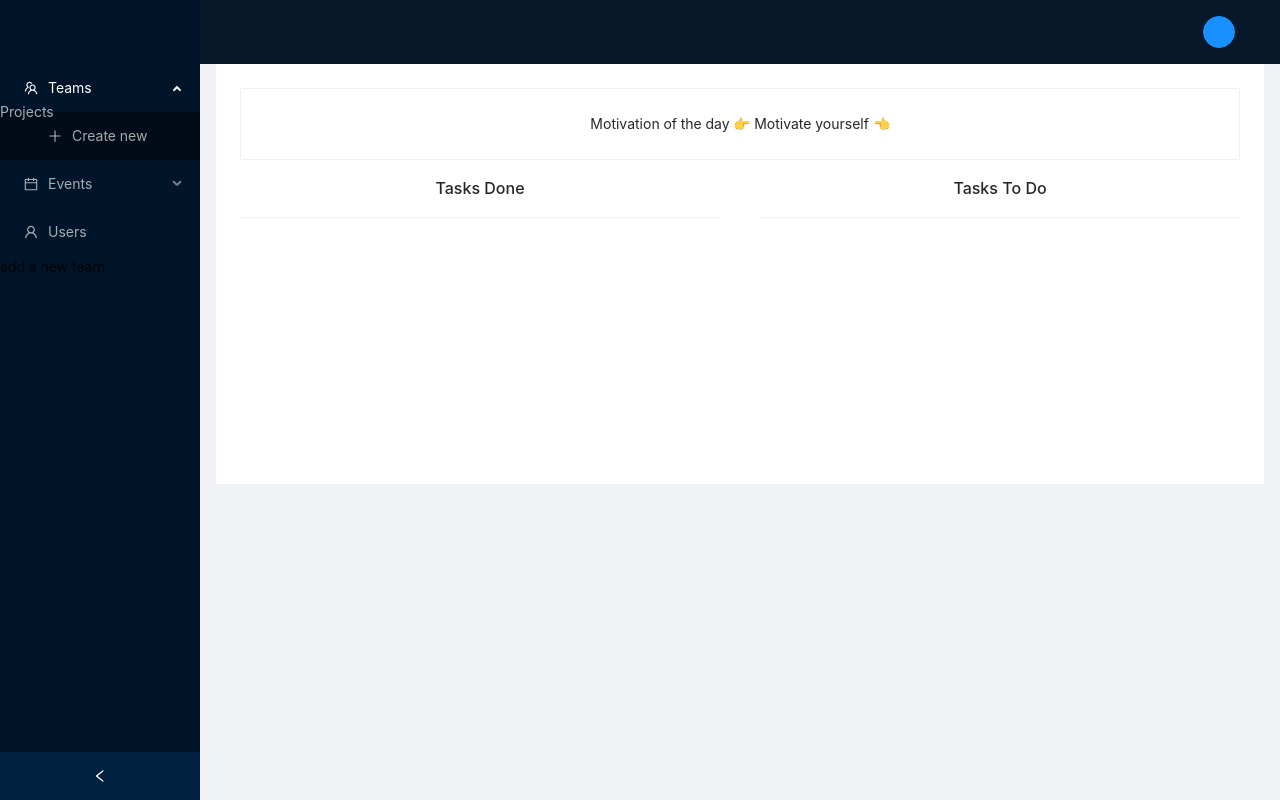
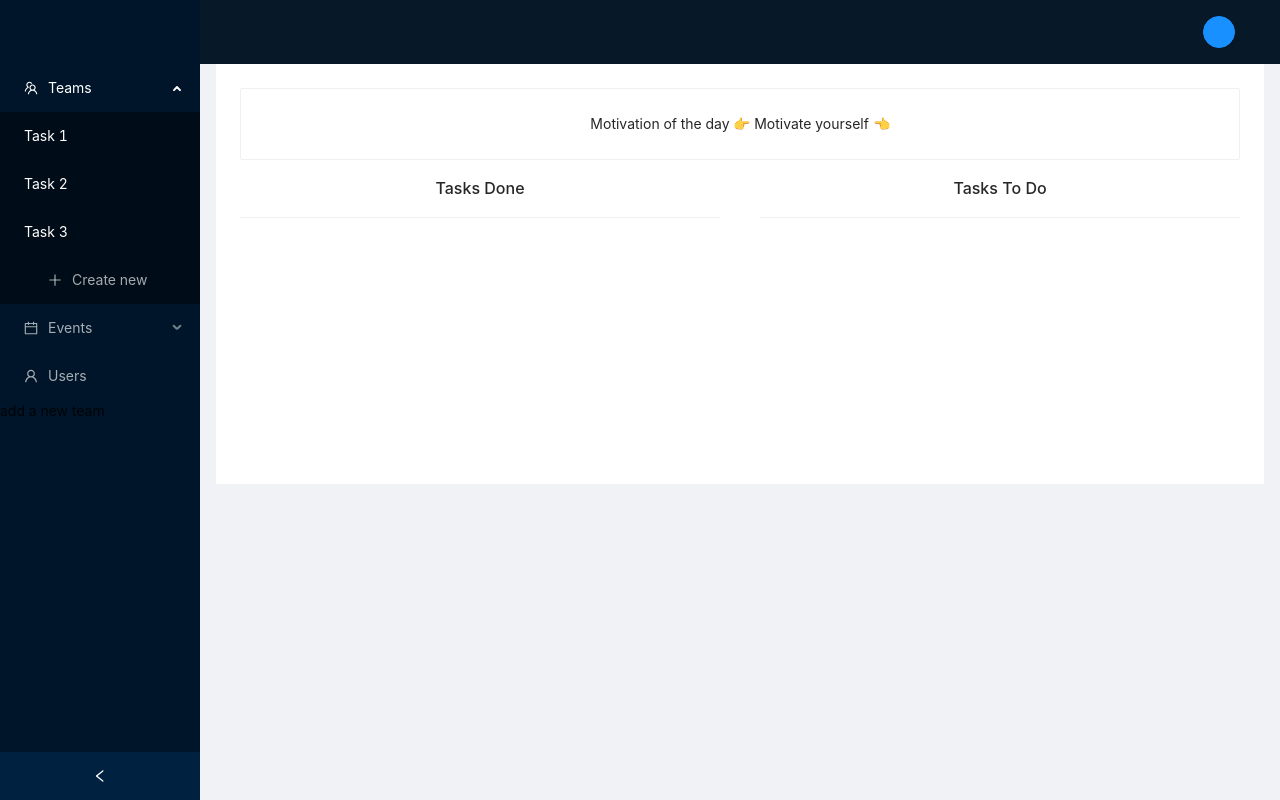
Before and after one commit to Barleu/TasX, a React (Create React App) app in the folder tasx/: page / in a window 1280 px wide. Both pictures are taken after a click on the element "Teams". Built offline with nearby package versions, Linux system fonts and the light colour scheme.

Commit message:
Mock menu projects list

```diff
--- a/tasx/src/components/Sidebar.jsx
+++ b/tasx/src/components/Sidebar.jsx
@@ -6,11 +6,31 @@ import {
   UserOutlined,
   TeamOutlined,
 } from "@ant-design/icons";
+import { Link } from "react-router-dom";
 
 const { SubMenu } = Menu;
 
+function ProjectButton({ project }) {
+  return (
+    <Menu.Item key={project.id}>
+      <Link to={`/project/${project.id}`}>{project.title}</Link>
+    </Menu.Item>
+    // link-uire catre baza de date: proiectele care sunt in baza de date vor aparea
+    // sunt butonul de proiecte
+  );
+}
+
 function Sidebar() {
   const isAdmin = true;
+
+  const projects = [
+    { id: 1, type: "TEAM", title: "Task 1" },
+    { id: 2, type: "TEAM", title: "Task 2" },
+    { id: 3, type: "TEAM", title: "Task 3" },
+    { id: 4, type: "EVENT", title: "Event 1" },
+    { id: 5, type: "EVENT", title: "Event 2" },
+    { id: 6, type: "EVENT", title: "Event 3" },
+  ];
 
   return (
     <Layout.Sider collapsible>
@@ -18,15 +38,26 @@ function Sidebar() {
 
       <Menu theme="dark" defaultSelectedKeys={["1"]} mode="inline">
         <SubMenu key="sub1" icon={<TeamOutlined />} title="Teams">
-          <div>Projects</div>
+          {projects
+            .filter((project) => project.type === "TEAM")
+            .map((project) => (
+              <ProjectButton project={project} key={project} />
+            ))}
+
           {isAdmin && (
             <Menu.Item key="+team" icon={<PlusOutlined />} onClick={() => null}>
               Create new
             </Menu.Item>
           )}
         </SubMenu>
+
         <SubMenu key="sub2" icon={<CalendarOutlined />} title="Events">
-          <div>Projects</div>
+          {projects
+            .filter((project) => project.type === "EVENT")
+            .map((project) => (
+              <ProjectButton project={project} key={project.id} />
+            ))}
+
           {isAdmin && (
             <Menu.Item
               key="+event"
```
